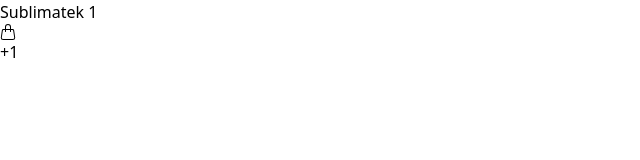
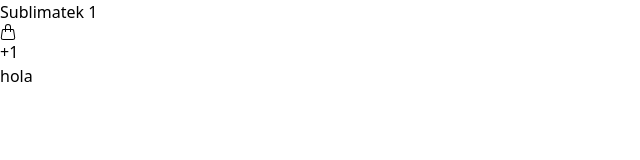
Before and after one commit to juanpabloduette/sublimatek, a React (Vite) app: page / in a window 1280 px wide. Shown: the top 160 px of the page, without its empty margins (0-640 px from the left). Built offline with nearby package versions, Linux system fonts and the light colour scheme.

Commit message:
etiqueta p de prueba en app

```diff
--- a/src/App.jsx
+++ b/src/App.jsx
@@ -14,6 +14,7 @@ function App() {
       <h1 className="text-slate-700">Sublimatek {count}</h1>
       <BsHandbag/>
       <button onClick={inc}>+1</button>
+      <p>hola</p>
       </div>
 
     </>
```
